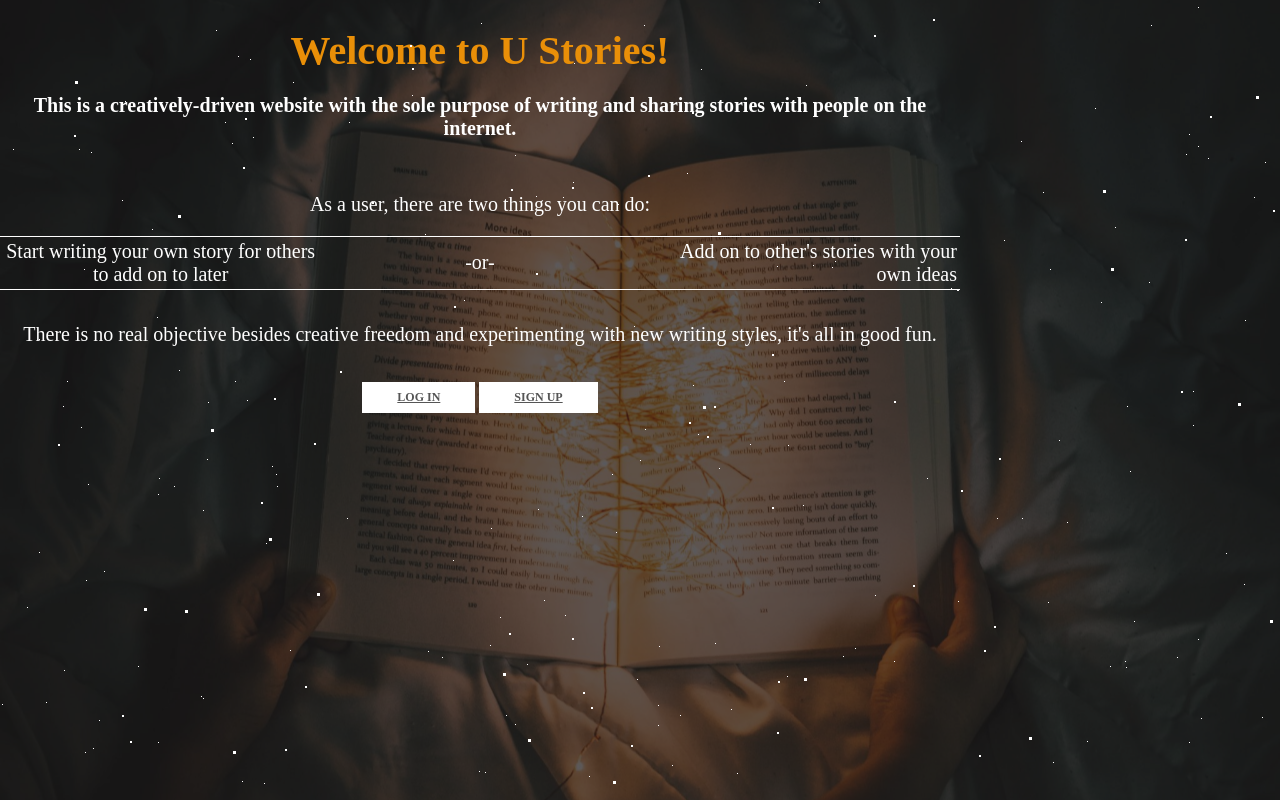
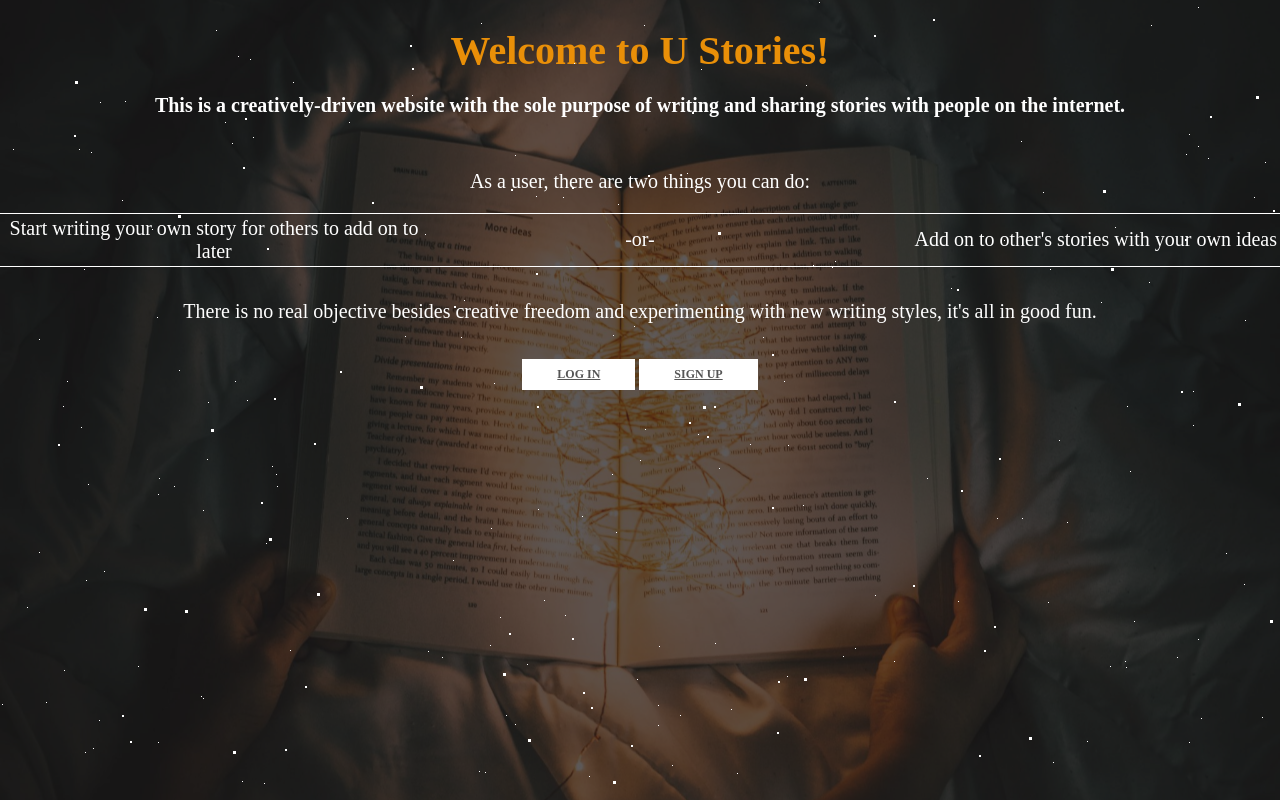
Before and after one commit to xynicole/U-Stories-Web-Dev, a Flask app: page / in a window 1280 px wide. Run offline with Flask 2, Linux system fonts and the light colour scheme.

Commit message:
fixed index and some css

```diff
--- a/static-files-folder/styles/index.css
+++ b/static-files-folder/styles/index.css
@@ -44,7 +44,7 @@ body {
 .container{
       height: 100%;
       position: absolute;
-      width: 75%;
+      width: 100%;
       margin: auto;
 }
 
--- a/templates/homepage.html
+++ b/templates/homepage.html
@@ -7,11 +7,7 @@
 
 {% block content %}
   <h1 align="center" style="margin-top:20px">Welcome, {{ username }}!</h1>
-<<<<<<< HEAD
     <div class="container" style="position: absolute; top: 50%; left: 20vw; margin-top: -25px;">
-=======
-    <div class="container" style="margin-top:20%">
->>>>>>> 028c9a897f896411fdb749d4f2dd1975ce5aaa38
         <div class="row">
             <div class="col text-center">
                 <a class="btn btn-outline-warning btn-lg" style="margin-right:50px" href="/p/write-story.html" role="button">Start writing a story</a>
```
